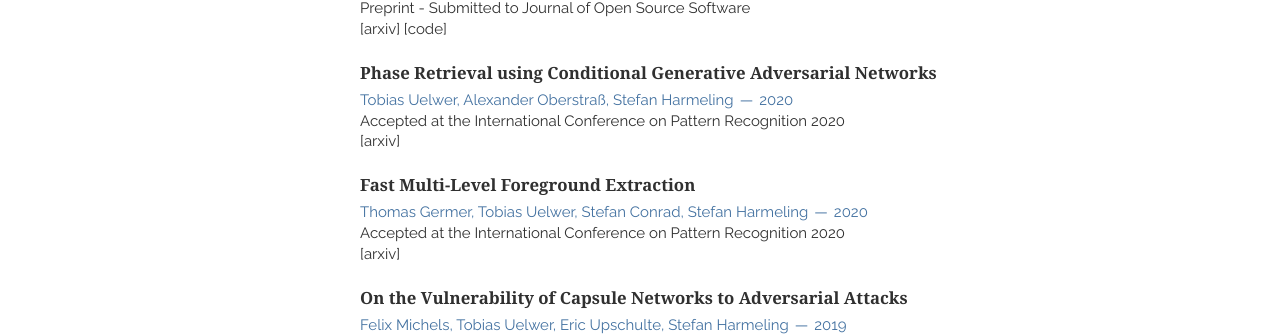
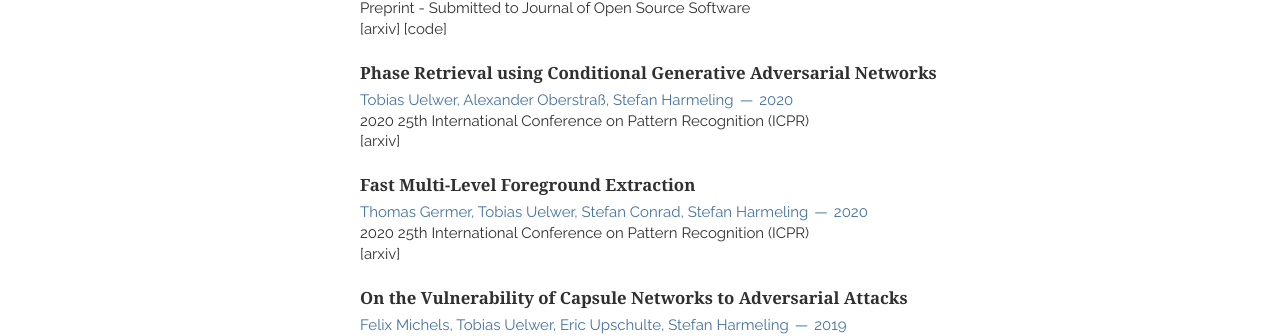
Before and after one commit to tuelwer/tuelwer.github.io, a Jekyll site: the page built from index.html, in a window 1280 px wide. Shown: the part 670-1006 px from the top of the page. Built offline with Jekyll 4.4.1, drawn with Linux system fonts in a browser that asks for light colours; nearby versions of some CDN libraries; some web fonts are replaced; the list of posts is cut into pages by our own code.

Commit message:
Update publications.html

```diff
--- a/_includes/publications.html
+++ b/_includes/publications.html
@@ -14,7 +14,7 @@
       <h1>Phase Retrieval using Conditional Generative Adversarial Networks</h1>
       <span><address>Tobias Uelwer, Alexander Oberstraß, Stefan Harmeling</address><time>2020</time></span>
     </header>
-    <p>Accepted at the International Conference on Pattern Recognition 2020</p>
+    <p>2020 25th International Conference on Pattern Recognition (ICPR)</p>
     [<a href="https://arxiv.org/pdf/1912.04981">arxiv</a>]
   </article>
     <article>
@@ -22,7 +22,7 @@
       <h1>Fast Multi-Level Foreground Extraction</h1>
       <span><address>Thomas Germer, Tobias Uelwer, Stefan Conrad, Stefan Harmeling</address><time>2020</time></span>
     </header>
-    <p>Accepted at the International Conference on Pattern Recognition 2020</p>
+    <p>2020 25th International Conference on Pattern Recognition (ICPR)</p>
     [<a href="https://arxiv.org/abs/2006.14970">arxiv</a>]
   </article>
   <article>
```
